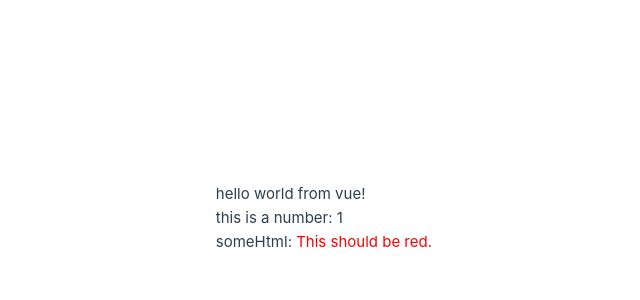
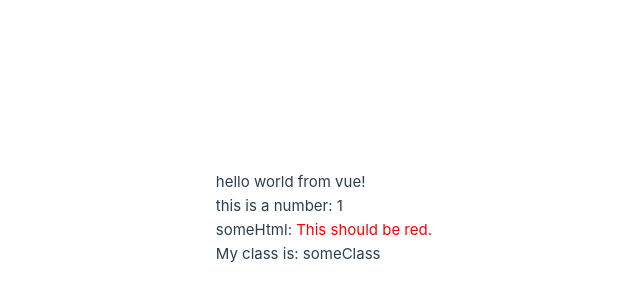
Before and after one commit to icarodredd/vuejs, a Vue app in the folder first-contact/: page / in a window 1280 px wide. Shown: the part 182-482 px from the top of the page, without its empty margins (185-825 px from the left). Built offline with nearby package versions, Linux system fonts and the light colour scheme.

Commit message:
attribute binding

```diff
--- a/first-contact/src/App.vue
+++ b/first-contact/src/App.vue
@@ -1,6 +1,7 @@
 <script setup lang="ts">
 const one = 1
 const someHtml = "<span style='color: red'>This should be red.</span>"
+const someClass = 'someClass'
 </script>
 
 <template>
@@ -8,6 +9,7 @@ const someHtml = "<span style='color: red'>This should be red.</span>"
     <p>hello world from vue!</p>
     <p>this is a number: {{ one }}</p>
     <p>someHtml: <span v-html="someHtml"></span></p>
+    <p :id="someClass">My class is: {{ someClass }}</p>
   </main>
 </template>
 
```
